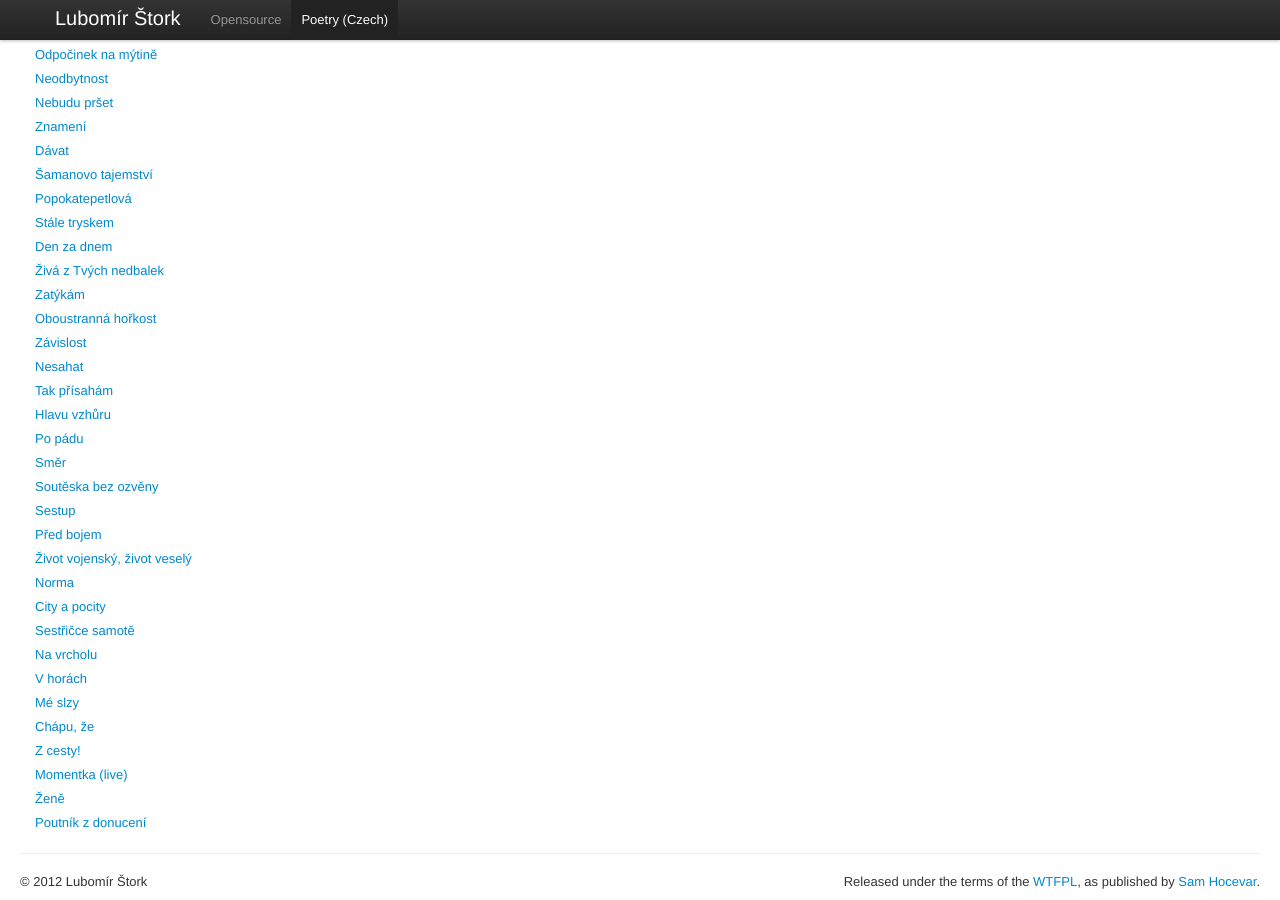
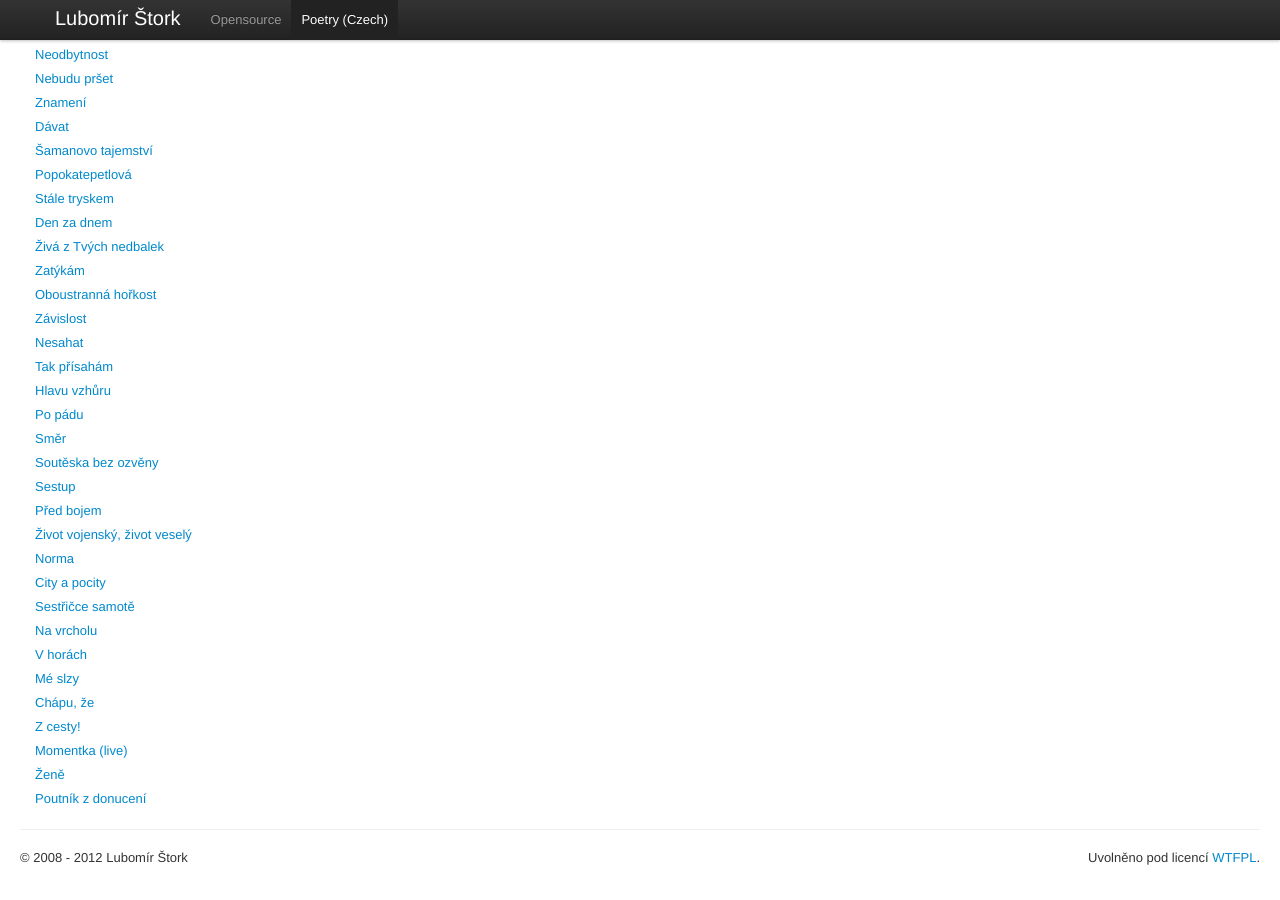
Before and after one commit to stork/stork.github.io, a Jekyll site: the page built from poetry/_posts/2008-04-03-horce.html, in a window 1280 px wide and 900 px high, scrolled down 2465 px. Built offline with Jekyll 4.4.1, drawn with Linux system fonts in a browser that asks for light colours; after the commit the page ends 3341 px from its top, so only the background shows below that.

Commit message:
Work on layouts

```diff
--- a/_layouts/base.html
+++ b/_layouts/base.html
@@ -16,8 +16,6 @@
 	</script>
 </head>
 <body>
-{% include navigation.html %}
 {{ content }}
-	<script src="/assets/js/all.js"></script>
 </body>
 </html>
--- a/_layouts/poetry.html
+++ b/_layouts/poetry.html
@@ -1,6 +1,7 @@
 ---
 layout: base
 ---
+{% include navigation.html %}
 <div class="container-fluid">
 	<div class="row-fluid">
 		<div class="span3">
@@ -19,11 +20,11 @@ layout: base
 	<hr>
 	<footer>
 		<p>
-			&copy; 2012 Lubomír Štork
+			&copy; 2008 - {{ site.time | date: '%Y' }} Lubomír Štork
 			<span class="pull-right">
-				Released under the terms of the <a href="http://sam.zoy.org/wtfpl/COPYING">WTFPL</a>,
-				as published by <a href="http://sam.zoy.org/wtfpl/">Sam Hocevar</a>.
+				Uvolněno pod licencí <a href="http://sam.zoy.org/wtfpl/">WTFPL</a>.
 			</span>
 		</p>
 	</footer>
 </div>
+<script src="/assets/js/all.js"></script>
```
Also changed, not shown: _layouts/pure.html (renamed from poetry/_posts/2008-02-17-zeme.html, +10 -8 lines).
